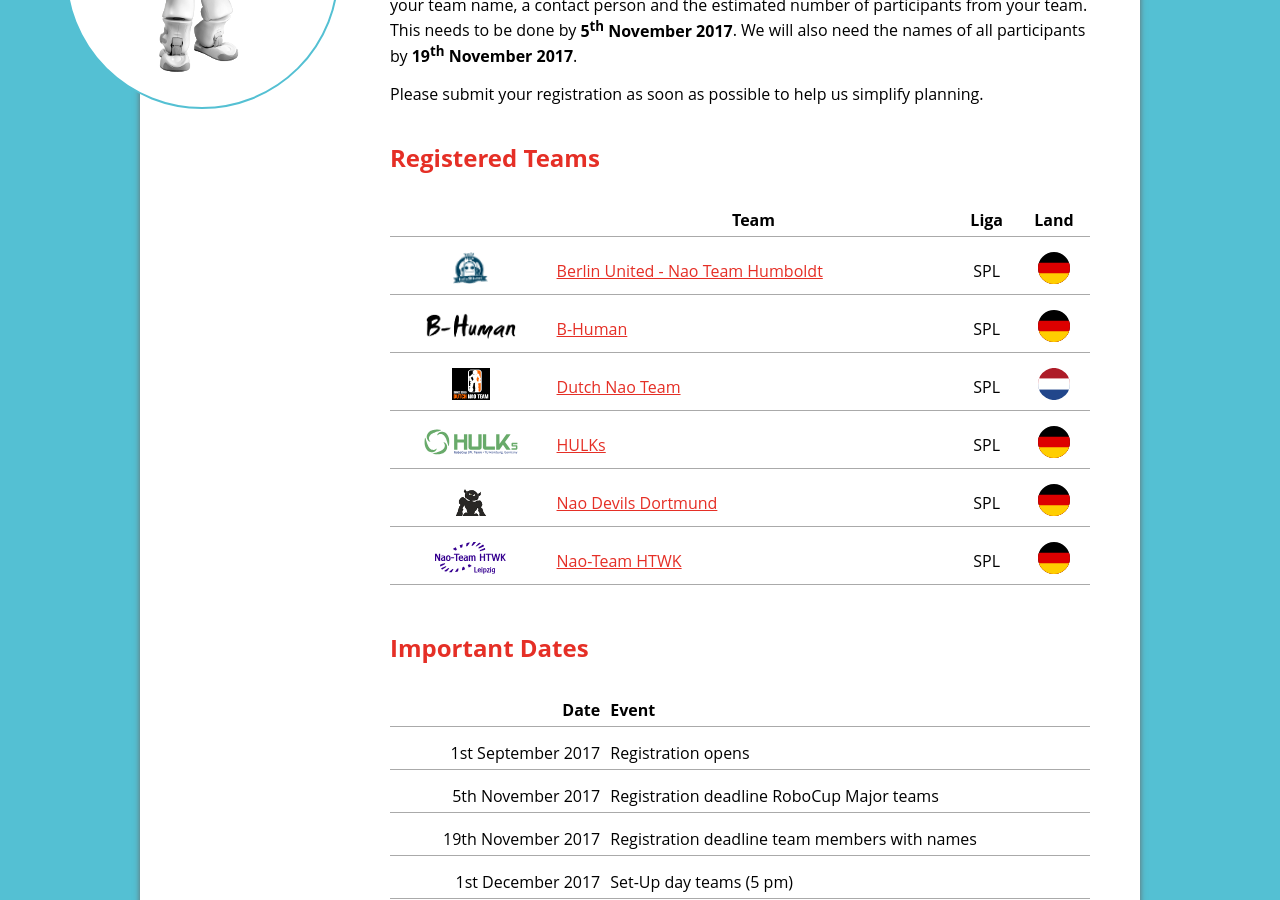
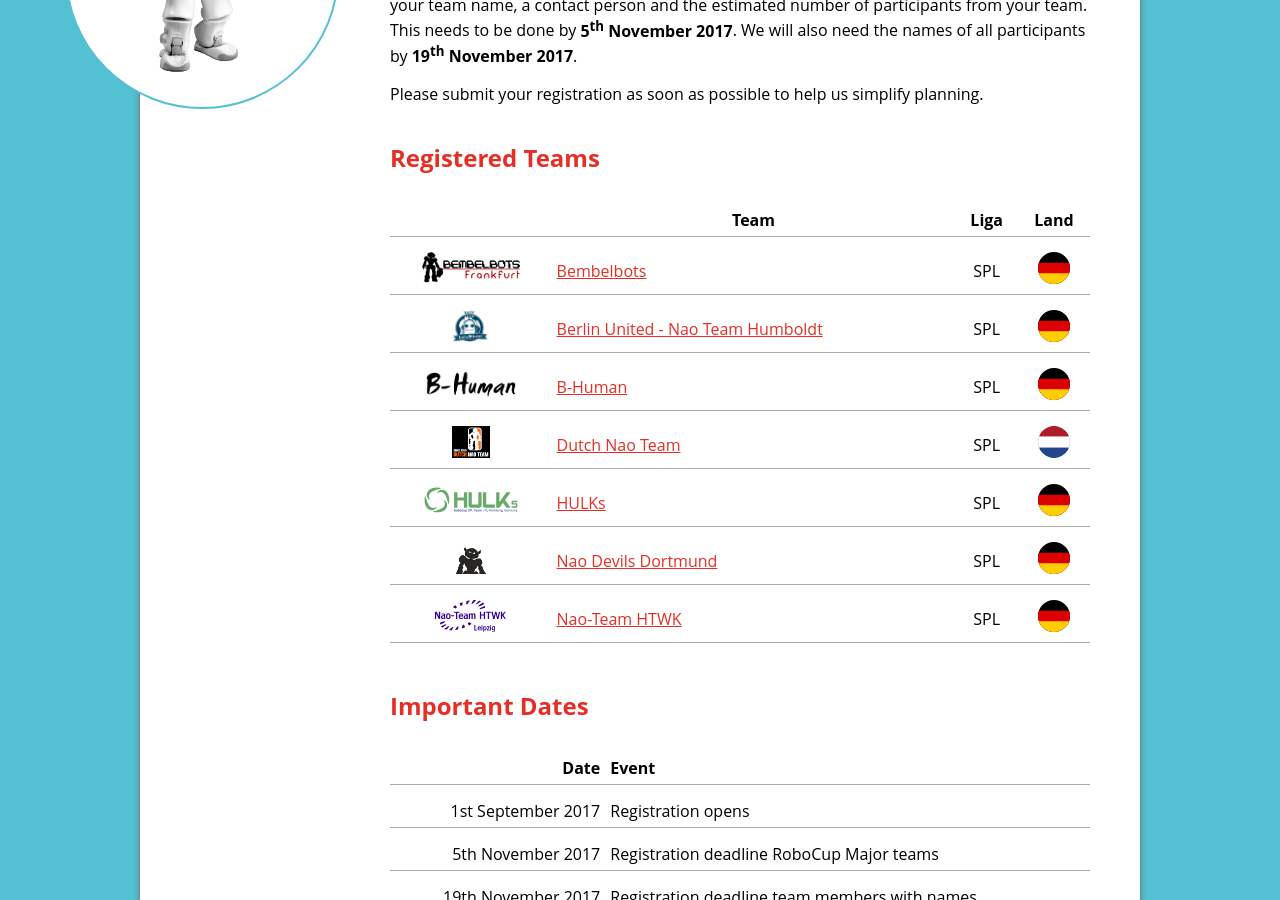
Before and after one commit to RHOrga/rhorga.github.io, a Jekyll site: the page built from 2017/en/teams.md, in a window 1280 px wide and 900 px high, scrolled down 440 px. Built offline with Jekyll 4.4.1, drawn with Linux system fonts in a browser that asks for light colours.

Commit message:
Add team Bembelbots

```diff
--- a/2017/en/teams.md
+++ b/2017/en/teams.md
@@ -13,6 +13,7 @@
 
 |   | Team | Liga | Land |
 |---|------|------|------|
+| ![](/assets/img/teams/Bembelbots.png){: height="32"} | [Bembelbots](https://www.jrl.cs.uni-frankfurt.de/web/robocup) | SPL | ![DE](/assets/img/de.svg) |
 | ![](/assets/img/teams/Berlin United - NaoTH.png){: height="32"} | [Berlin United - Nao Team Humboldt](http://naoth.de) | SPL | ![DE](/assets/img/de.svg) |
 | ![](/assets/img/teams/B-Human.png){: height="32"} | [B-Human](https://www.b-human.de) | SPL | ![DE](/assets/img/de.svg) |
 | ![](/assets/img/teams/DNT_logo.png){: height="32"} | [Dutch Nao Team](http://www.dutchnaoteam.nl) | SPL | ![NL](/assets/img/nl.svg){: height="32"} |
```
